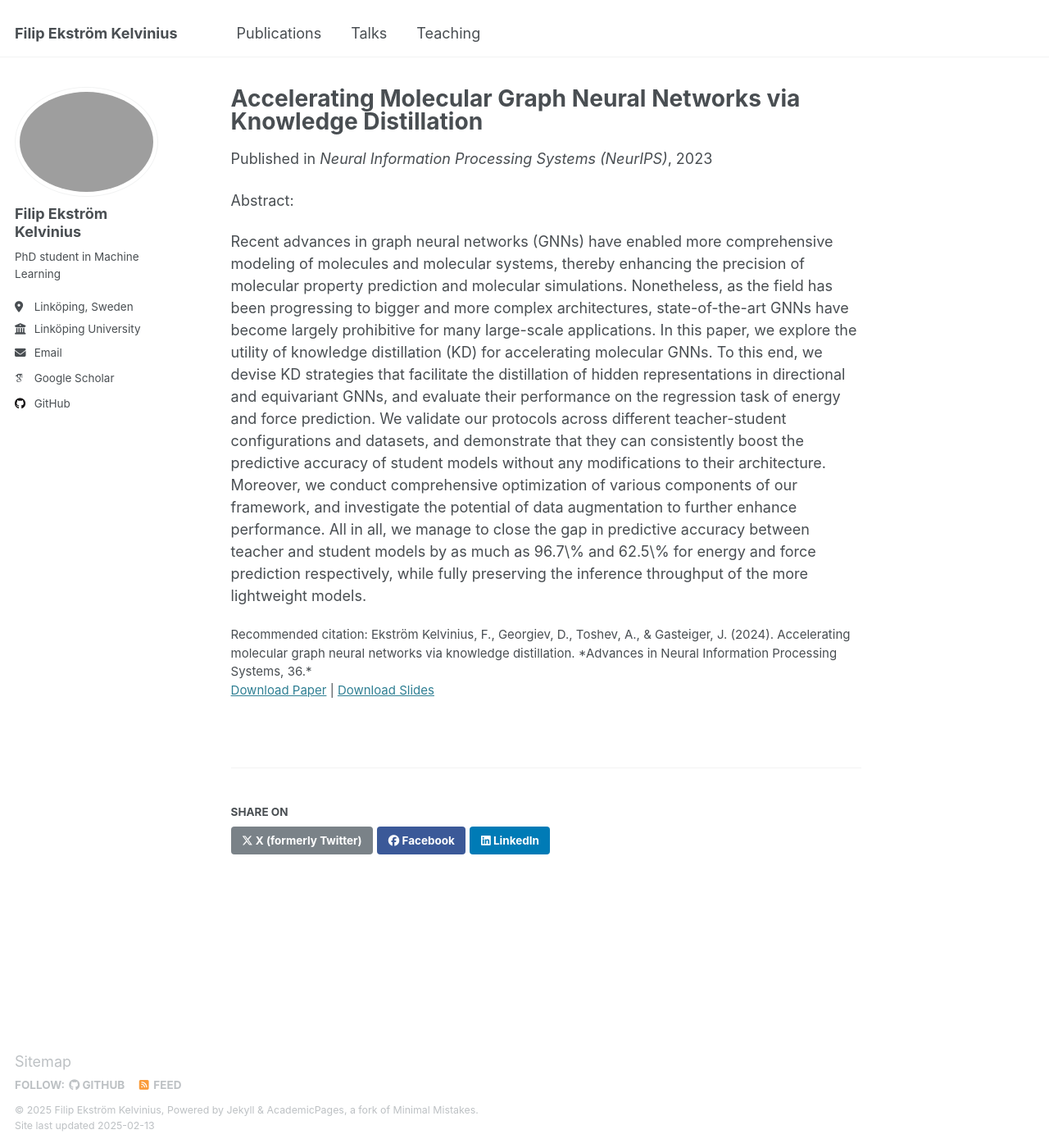
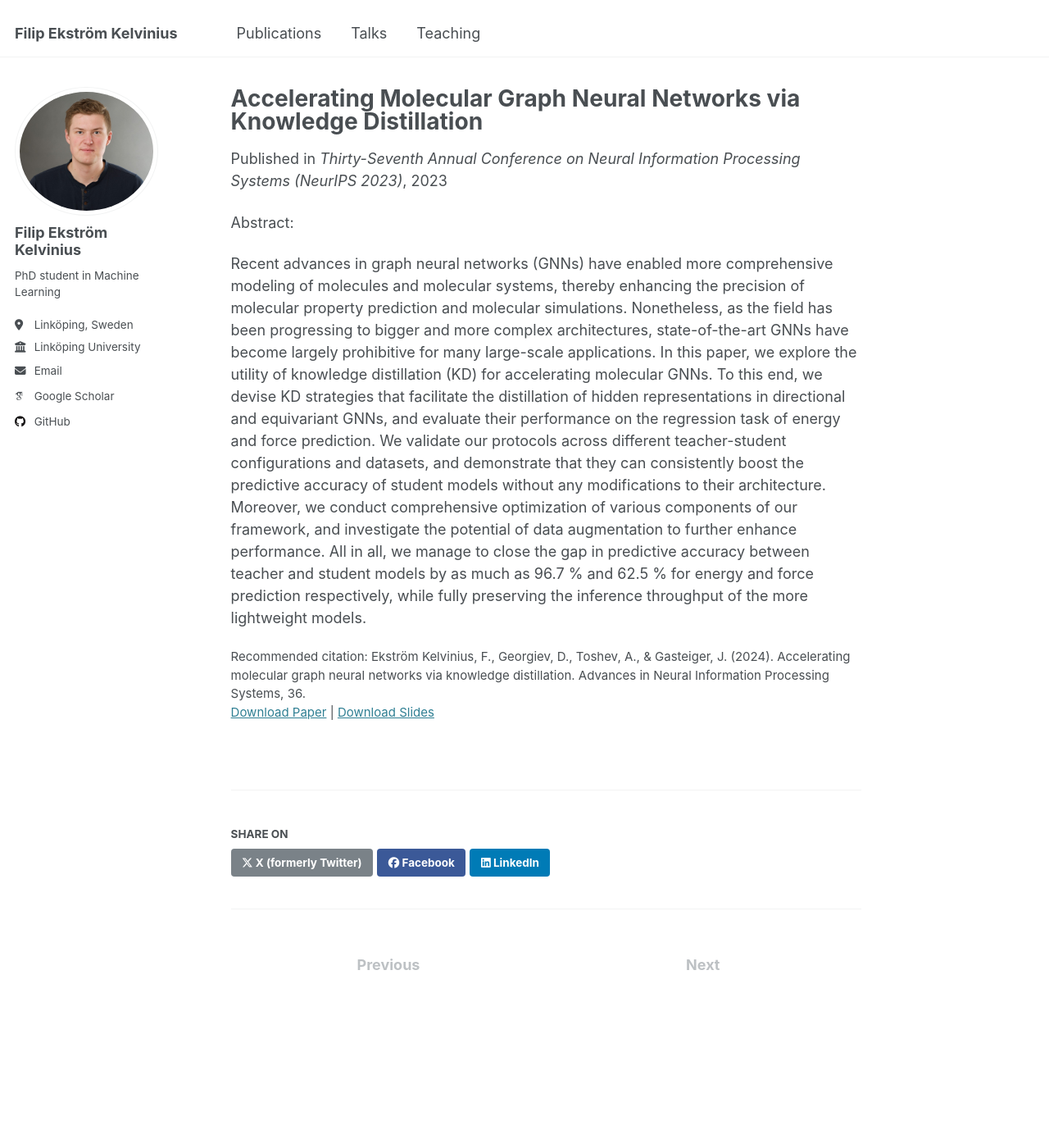
Before and after one commit to filipekstrm/filipekstrm.github.io, a Jekyll site: the page built from _publications/2023-12-12-Accelerating-Molecular-Graph-Neural-Networks-via-Knowledge-Distillation.md, in a window 1280 px wide and 1400 px high. Shown: the whole window at 82% size. Built offline with Jekyll 4.4.1, drawn with Linux system fonts in a browser that asks for light colours; some web fonts are replaced.

Commit message:
Spelling errors and ARDG paper

```diff
--- a/_config.yml
+++ b/_config.yml
@@ -22,7 +22,7 @@ repository               : "filipekstrm/filipekstrm.github.io"
 #               Additional customization can be done by editing /_includes/author-profile.html
 author:
   # Biographic information
-  avatar           : "profile_pic.png"
+  avatar           : "profile_pic.jpg"
   name             : "Filip Ekström Kelvinius"
   pronouns         : # example: "she/her"
   bio              : "PhD student in Machine Learning"
@@ -79,10 +79,14 @@ author:
 publication_category:
   books:
     title: 'Books'
+  conferences:
+    title: 'Conference Papers'
   manuscripts:
     title: 'Journal Articles'
-  conferences:
-    title: 'Conference Papers'
+  workshops:
+    title: 'Workshop Papers'
+  preprints:
+    title: 'Preprints'
 
 # Site Settings
 teaser                   :  # filename of teaser fallback teaser image placed in /images/, .e.g. "500x300.png"
--- a/_publications/2023-12-12-Accelerating-Molecular-Graph-Neural-Networks-via-Knowledge-Distillation.md
+++ b/_publications/2023-12-12-Accelerating-Molecular-Graph-Neural-Networks-via-Knowledge-Distillation.md
@@ -5,12 +5,12 @@ category: conferences
 permalink: /publication/2023-12-12-Accelerating-Molecular-Graph-Neural-Networks-via-Knowledge-Distillation
 excerpt: 'Using knowledge distillation for improving performance of molecular graph neural networks'
 date: 2023-12-12
-venue: 'Neural Information Processing Systems (NeurIPS)'
+venue: 'Thirty-Seventh Annual Conference on Neural Information Processing Systems (NeurIPS 2023)'
 slidesurl: 'https://neurips.cc/virtual/2023/poster/72565'
 paperurl: 'https://proceedings.neurips.cc/paper_files/paper/2023/hash/51ec452ca04d8ec7160e5bbaf76153f6-Abstract-Conference.html'
-citation: 'Ekström Kelvinius, F., Georgiev, D., Toshev, A., & Gasteiger, J. (2024). Accelerating molecular graph neural networks via knowledge distillation. *Advances in Neural Information Processing Systems, 36.*'
+citation: 'Ekström Kelvinius, F., Georgiev, D., Toshev, A., & Gasteiger, J. (2024). Accelerating molecular graph neural networks via knowledge distillation. Advances in Neural Information Processing Systems, 36.'
 ---
 
 Abstract:
 
-Recent advances in graph neural networks (GNNs) have enabled more comprehensive modeling of molecules and molecular systems, thereby enhancing the precision of molecular property prediction and molecular simulations. Nonetheless, as the field has been progressing to bigger and more complex architectures, state-of-the-art GNNs have become largely prohibitive for many large-scale applications. In this paper, we explore the utility of knowledge distillation (KD) for accelerating molecular GNNs. To this end, we devise KD strategies that facilitate the distillation of hidden representations in directional and equivariant GNNs, and evaluate their performance on the regression task of energy and force prediction. We validate our protocols across different teacher-student configurations and datasets, and demonstrate that they can consistently boost the predictive accuracy of student models without any modifications to their architecture. Moreover, we conduct comprehensive optimization of various components of our framework, and investigate the potential of data augmentation to further enhance performance. All in all, we manage to close the gap in predictive accuracy between teacher and student models by as much as 96.7\% and 62.5\% for energy and force prediction respectively, while fully preserving the inference throughput of the more lightweight models.
+Recent advances in graph neural networks (GNNs) have enabled more comprehensive modeling of molecules and molecular systems, thereby enhancing the precision of molecular property prediction and molecular simulations. Nonetheless, as the field has been progressing to bigger and more complex architectures, state-of-the-art GNNs have become largely prohibitive for many large-scale applications. In this paper, we explore the utility of knowledge distillation (KD) for accelerating molecular GNNs. To this end, we devise KD strategies that facilitate the distillation of hidden representations in directional and equivariant GNNs, and evaluate their performance on the regression task of energy and force prediction. We validate our protocols across different teacher-student configurations and datasets, and demonstrate that they can consistently boost the predictive accuracy of student models without any modifications to their architecture. Moreover, we conduct comprehensive optimization of various components of our framework, and investigate the potential of data augmentation to further enhance performance. All in all, we manage to close the gap in predictive accuracy between teacher and student models by as much as 96.7 % and 62.5 % for energy and force prediction respectively, while fully preserving the inference throughput of the more lightweight models.
```
Also changed, not shown: _pages/about.md (+2 -2 lines), _publications/2024-05-03-Discriminator-Guidance-for-Autoregressive-Diffusion-Models.md (added, +16 -0 lines), _talks/2025-02-25-LoG-meetup-Uppsala.md (+1 -1 lines).
